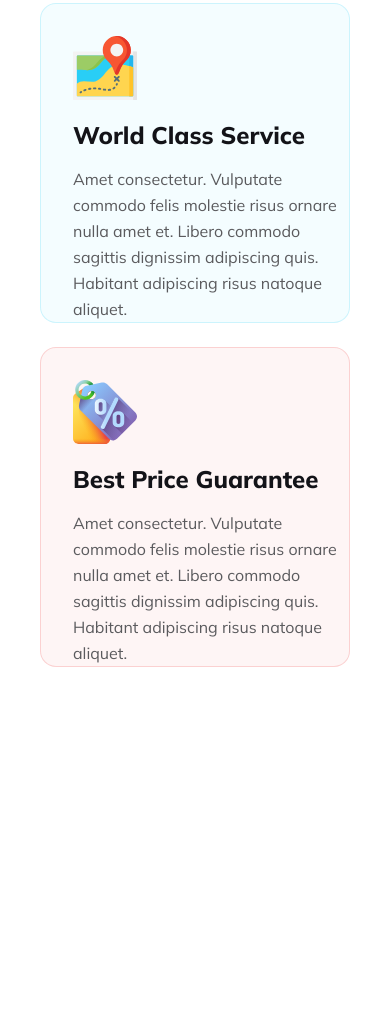
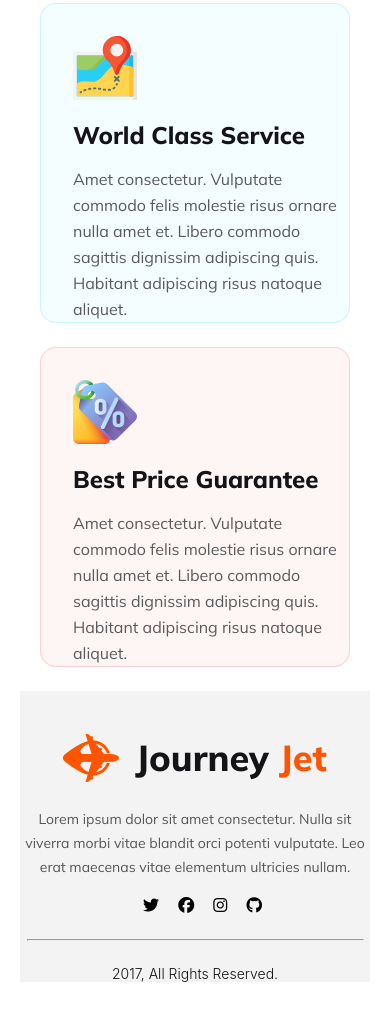
Before and after one commit to riasadul-hoq/journey-jet, a plain HTML site: page index.html in a window 390 px wide. Shown: the part 4048-5061 px from the top of the page. Before the commit the page ends 4715 px from the top, so only its background shows below. Drawn offline with Linux system fonts and the light colour scheme.

Commit message:
footer + responsive added

```diff
--- a/index.html
+++ b/index.html
@@ -5,6 +5,10 @@
     <meta name="viewport" content="width=device-width, initial-scale=1.0" />
     <title>Journey Jet</title>
     <link rel="stylesheet" href="./styles/style.css" />
+    <script
+      src="https://kit.fontawesome.com/3fd32785db.js"
+      crossorigin="anonymous"
+    ></script>
   </head>
   <body>
     <!-- Header Section Starts Here -->
@@ -140,5 +144,28 @@
       <!-- Why Us  Section Ends Here -->
     </main>
     <!-- Main Section Ends Here -->
+    <!-- Footer Section Starts Here -->
+    <footer>
+      <section class="footer-section">
+        <div class="footer-container">
+          <img src="./images/Group 40071 (2).png" alt="Journey Jet Logo" />
+          <h3 class="header-title">Journey <span>Jet</span></h3>
+        </div>
+        <p class="para-description" id="footer-description">
+          Lorem ipsum dolor sit amet consectetur. Nulla sit viverra morbi vitae
+          blandit orci potenti vulputate. Leo <br />erat maecenas vitae
+          elementum ultricies nullam.
+        </p>
+        <div class="social-icon-container">
+          <i class="fa-brands fa-twitter"></i>
+          <i class="fa-brands fa-facebook"></i>
+          <i class="fa-brands fa-instagram"></i>
+          <i class="fa-brands fa-github"></i>
+        </div>
+        <hr />
+        <p class="footer-text">2017, All Rights Reserved.</p>
+      </section>
+    </footer>
+    <!-- Footer Section Ends Here -->
   </body>
 </html>
--- a/styles/style.css
+++ b/styles/style.css
@@ -211,6 +211,54 @@ nav li a {
   margin-top: 16px;
 }
 
+/* Footer Section Styles  */
+
+.footer-section {
+  width: 1440px;
+  height: 502px;
+  background: rgba(19, 19, 24, 0.05);
+  margin-top: 100px;
+  text-align: center;
+}
+
+.footer-container {
+  padding-top: 100px;
+  display: flex;
+  gap: 1rem;
+
+  align-items: center;
+  flex-direction: column;
+  flex-wrap: wrap;
+  align-content: center;
+  justify-content: center;
+  height: 4.2rem;
+  list-style: none;
+  overflow: hidden;
+}
+
+.social-icon-container {
+  margin-top: 32px;
+  margin-bottom: 50px;
+}
+
+.social-icon-container > i {
+  padding-left: 30px;
+}
+
+hr {
+  width: 872px;
+  background: rgba(19, 19, 24, 0.1);
+}
+
+.footer-text {
+  color: #131318;
+  font-family: Inter;
+  font-size: 16px;
+  font-weight: 300;
+  margin-top: 50px;
+  margin-bottom: 110px;
+}
+
 /* Media Query for 600px device */
 @media only screen and (max-width: 600px) {
   body {
@@ -315,3 +363,36 @@ nav li a {
     margin-bottom: 16px;
   }
 }
+
+.footer-section {
+  width: auto;
+  height: auto;
+  margin-top: 24px;
+}
+
+.footer-container {
+  padding-top: 33px;
+}
+
+#footer-description > br {
+  content: "";
+}
+
+.social-icon-container {
+  margin-top: 16px;
+  margin-bottom: 24px;
+}
+
+.social-icon-container > i {
+  padding-left: 15px;
+}
+
+hr {
+  width: 335px;
+}
+
+.footer-text {
+  font-size: 14px;
+  margin-top: 24px;
+  margin-bottom: 31px;
+}
```
